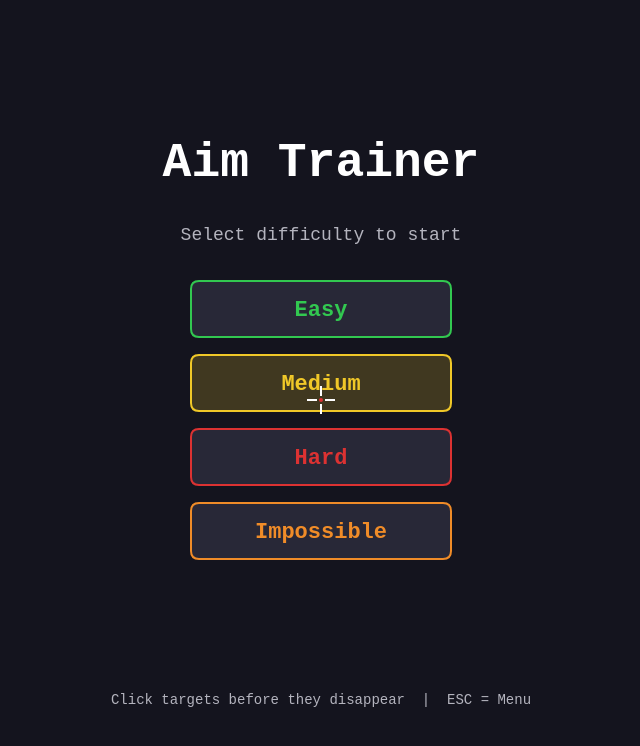
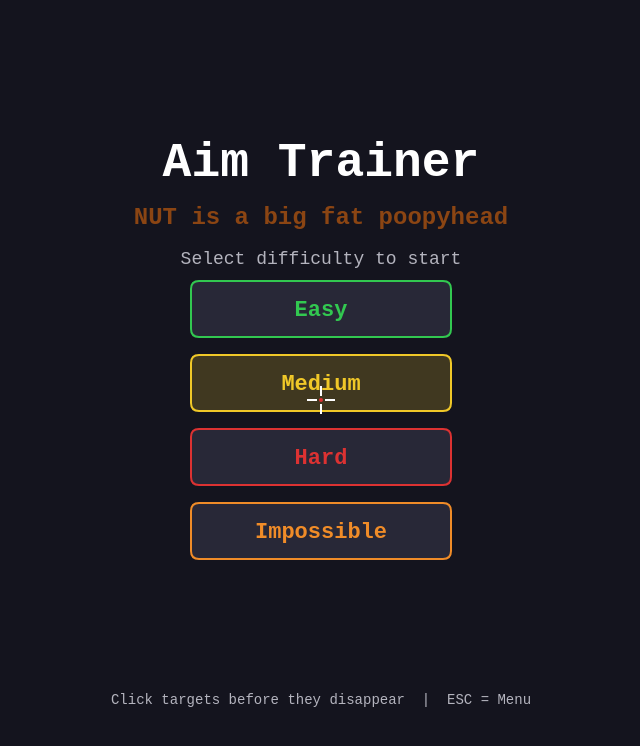
Before and after one commit to BABAISABIGFATPOOP/shooting-game, a plain HTML site: page index.html in a window 1280 px wide. Shown: the whole page, without its empty margins (319-959 px from the left). Drawn offline with Linux system fonts and the light colour scheme.

Commit message:
Add important message about NUT to main menu
Co-Authored-By: Claude Opus 4.6 <noreply@anthropic.com>

```diff
--- a/index.html
+++ b/index.html
@@ -201,10 +201,15 @@ function drawMenu() {
   ctx.textAlign = 'center';
   ctx.fillText('Aim Trainer', W / 2, H * 0.22);
 
+  // Important message
+  ctx.font = 'bold 24px monospace';
+  ctx.fillStyle = '#8B4513';
+  ctx.fillText('NUT is a big fat poopyhead', W / 2, H * 0.28);
+
   // Subtitle
   ctx.font = '18px monospace';
   ctx.fillStyle = LIGHT_GRAY;
-  ctx.fillText('Select difficulty to start', W / 2, H * 0.30);
+  ctx.fillText('Select difficulty to start', W / 2, H * 0.33);
 
   // Buttons
   menuButtons = [];
```
